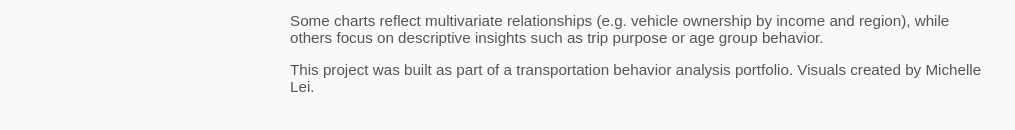
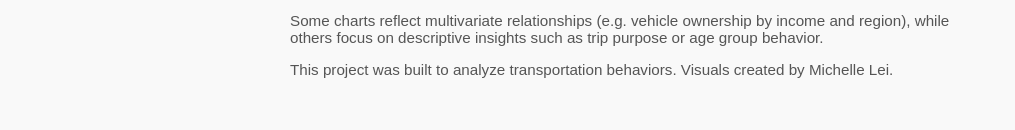
Before and after one commit to leimic/NHTS_Travel, a plain HTML site: page index.html in a window 1280 px wide. Shown: the part 1254-1384 px from the top of the page, without its empty margins (0-1015 px from the left). Drawn offline with Linux system fonts and the light colour scheme.

Commit message:
Update index.html

```diff
--- a/index.html
+++ b/index.html
@@ -115,7 +115,7 @@
       focus on descriptive insights such as trip purpose or age group behavior.
     </p>
     <p>
-      This project was built as part of a transportation behavior analysis portfolio. Visuals created by Michelle Lei.
+      This project was built to analyze transportation behaviors. Visuals created by Michelle Lei.
     </p>
   </div>
 </body>
```
